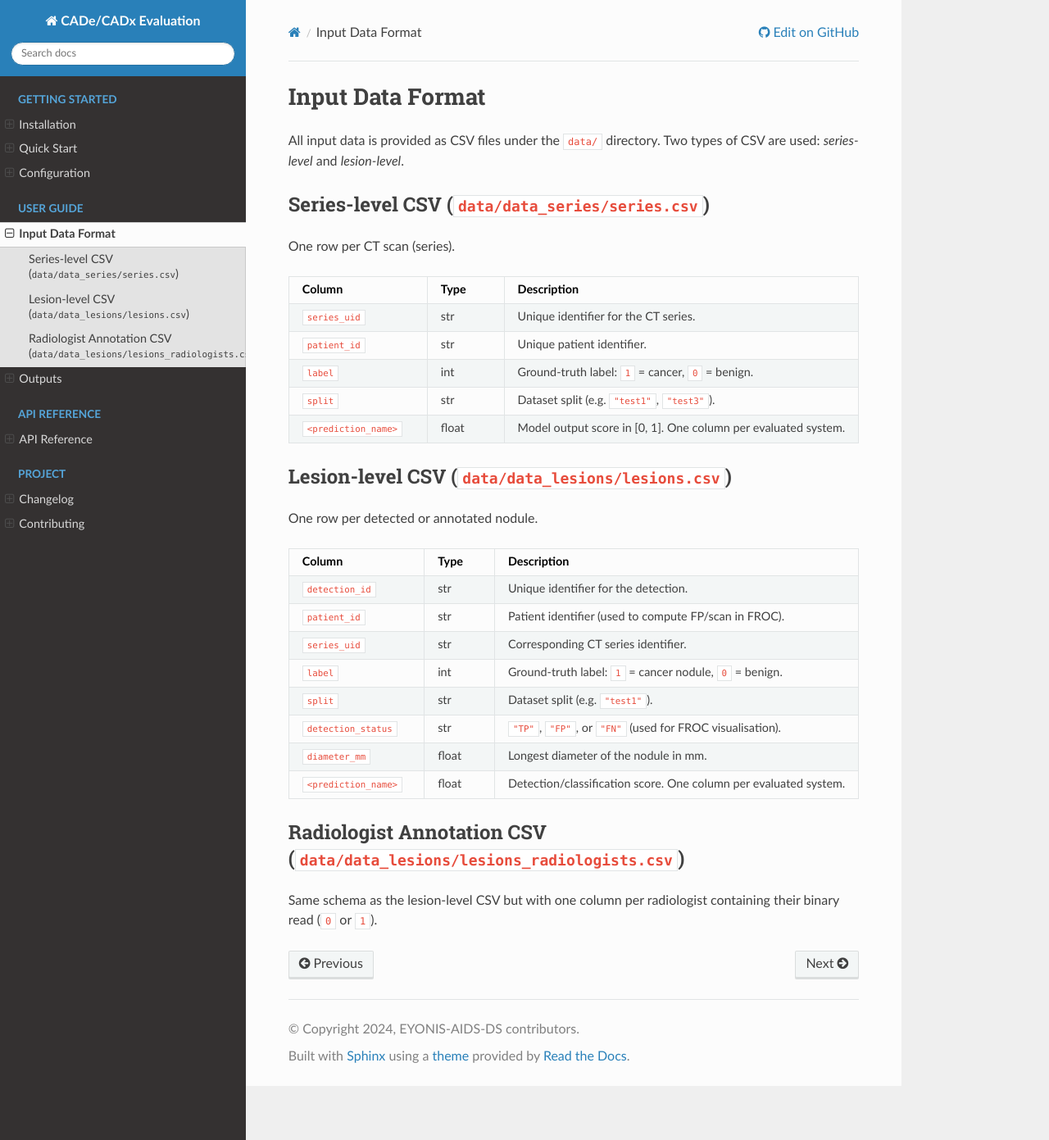
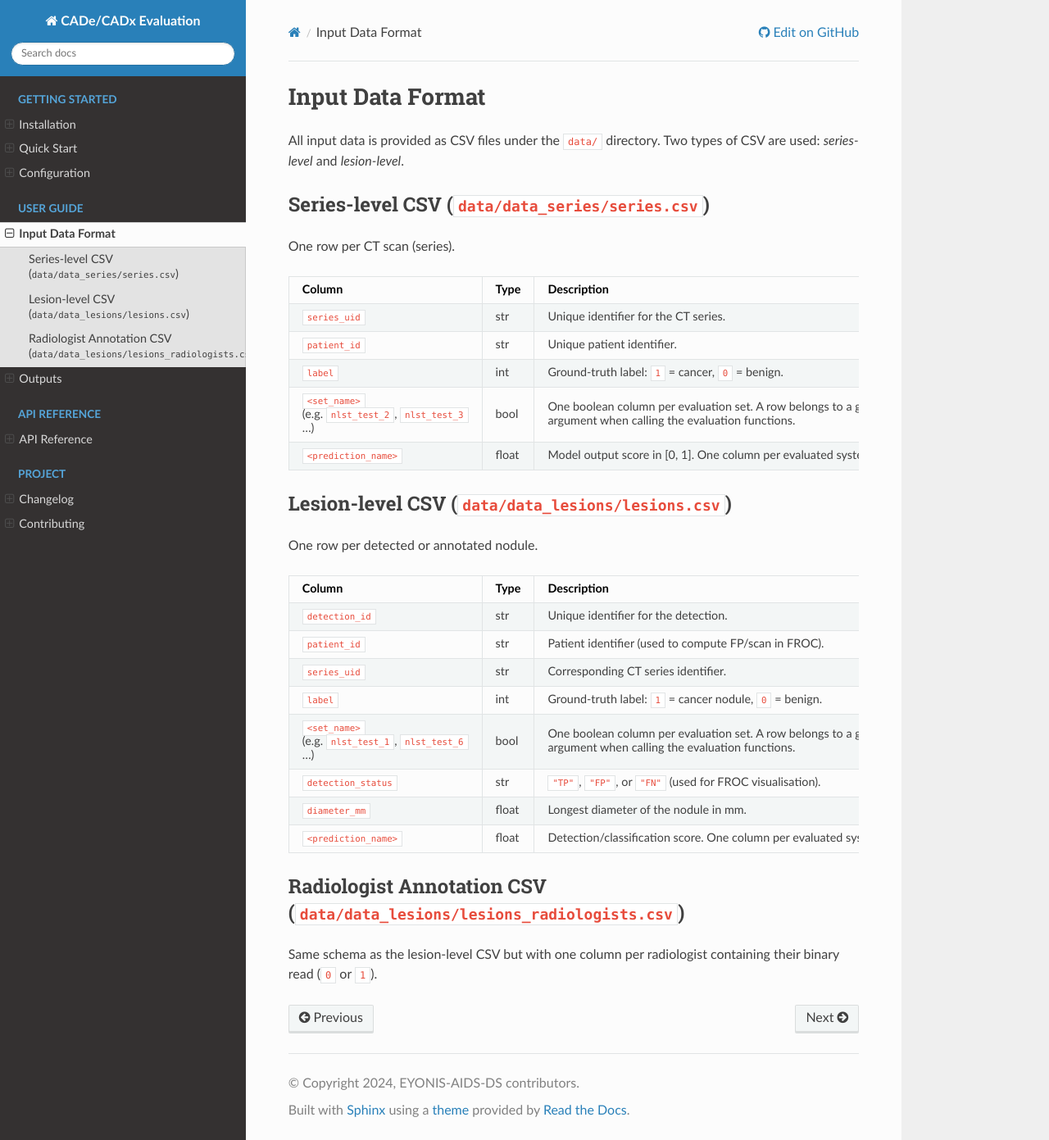
Before and after one commit to EYONIS-AIDS-DS/CADe-CADx-evaluation, a Sphinx documentation site: the page built from docs/input_format.rst, in a window 1280 px wide and 1391 px high. Shown: the whole window at 82% size. Built offline with Sphinx 7.4.7 and the Read the Docs theme 3.1.0, drawn with Linux system fonts in a browser that asks for light colours.

Commit message:
docs: fix input format — replace 'split' string column with boolean set-membership columns

```diff
--- a/docs/input_format.rst
+++ b/docs/input_format.rst
@@ -25,9 +25,11 @@ One row per CT scan (series).
    * - ``label``
      - int
      - Ground-truth label: ``1`` = cancer, ``0`` = benign.
-   * - ``split``
-     - str
-     - Dataset split (e.g. ``"test1"``, ``"test3"``).
+   * - ``<set_name>`` (e.g. ``nlst_test_2``, ``nlst_test_3`` …)
+     - bool
+     - One boolean column per evaluation set.  A row belongs to a given set
+       when its value is ``True``.  The column name is used as the
+       ``set_name`` argument when calling the evaluation functions.
    * - ``<prediction_name>``
      - float
      - Model output score in [0, 1].  One column per evaluated system.
@@ -56,9 +58,11 @@ One row per detected or annotated nodule.
    * - ``label``
      - int
      - Ground-truth label: ``1`` = cancer nodule, ``0`` = benign.
-   * - ``split``
-     - str
-     - Dataset split (e.g. ``"test1"``).
+   * - ``<set_name>`` (e.g. ``nlst_test_1``, ``nlst_test_6`` …)
+     - bool
+     - One boolean column per evaluation set.  A row belongs to a given set
+       when its value is ``True``.  The column name is used as the
+       ``set_name`` argument when calling the evaluation functions.
    * - ``detection_status``
      - str
      - ``"TP"``, ``"FP"``, or ``"FN"`` (used for FROC visualisation).
```
